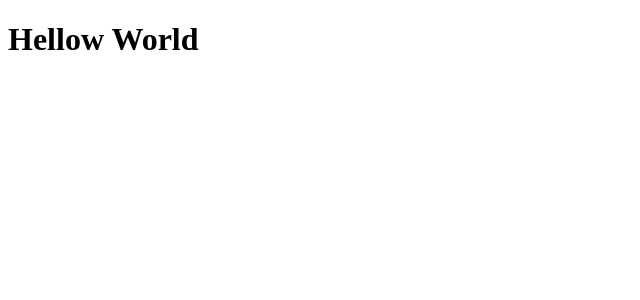
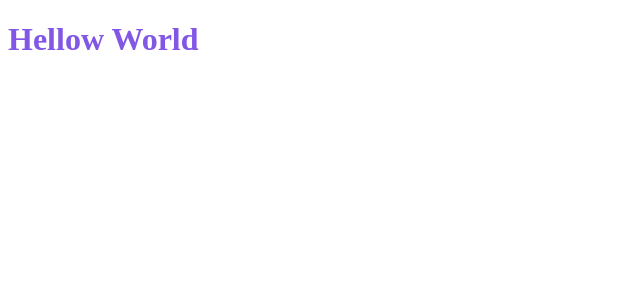
Before and after one commit to DilanLopezN/Money_Manager, a React (Create React App) app: page / in a window 1280 px wide. Shown: the top 300 px of the page, without its empty margins (0-640 px from the left). Built offline with nearby package versions, Linux system fonts and the light colour scheme.

Commit message:
first styled component

```diff
--- a/src/App.tsx
+++ b/src/App.tsx
@@ -1,7 +1,12 @@
+import styled from 'styled-components'
+const Title = styled.h1`
+  color: #8257e6;
+`
+
 export function App() {
   return (
     <div className="App">
-      <h1>Hellow World</h1>
+      <Title>Hellow World</Title>
     </div>
   )
 }
```
Also changed, not shown: package.json (+9 -5 lines), 1 other file (tests, documents, lock files or other folders).
